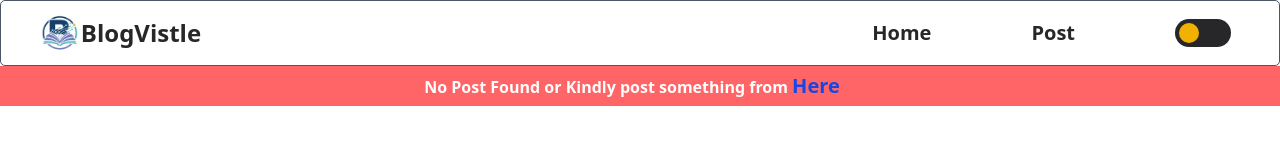
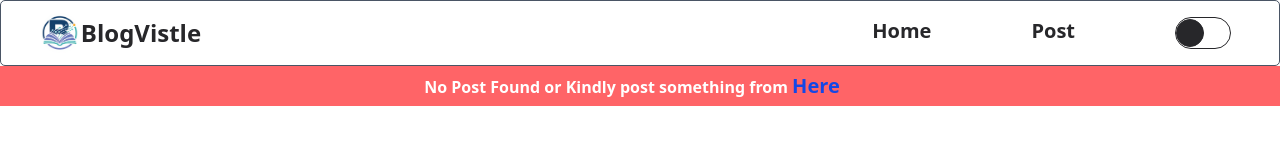
Before and after one commit to codevory/React, a React (Vite) app in the folder Blog-project/: page / in a window 1280 px wide. Shown: the top 160 px of the page. Built offline with nearby package versions, Linux system fonts and the light colour scheme.

Commit message:
added a reusable theme switcher toggle button

```diff
--- a/Blog-project/src/App.jsx
+++ b/Blog-project/src/App.jsx
@@ -1,4 +1,4 @@
-import { useState } from 'react'
+import { useState , useEffect} from 'react'
 import './index.css'
 import Home from './pages/Home'
 import CreatePost from '../src/components/PostComponents/CreatePost.jsx'
@@ -7,11 +7,10 @@ import PagenotFound from './pages/PagenotFound'
 import Navbar from '../src/components/BodyComponents/Navbar.jsx'
 import Singleblog from '../src/components/PostComponents/SingleBlogView.jsx'
 import EditPost from '../src/components/PostComponents/Editpost.jsx'
-import Footer from './components/BodyComponents/Footer.jsx'
 
 function App() {
 
-  return <div className='w-full min-h-screen overflow-hidden bg-white text-zinc-800 dark:bg-zinc-900 dark:text-white'>
+return <div className='w-full min-h-screen overflow-hidden '>
        <Navbar />
        <Routes>
         <Route path='/' element={<Home />} />
--- a/Blog-project/src/components/BodyComponents/Navbar.jsx
+++ b/Blog-project/src/components/BodyComponents/Navbar.jsx
@@ -1,12 +1,15 @@
-import { useState } from 'react'
+import { useState,useContext } from 'react'
 import Logo from '/logoVistle.png'
 import '../../index.css'
 import { NavLink } from 'react-router-dom';
-import ToggleButton from '../Buttons/ToggleButton';
+import ToggleThemeBtn from '../Theme/ThemeSwitch';
+import { useTheme } from '../Theme/ThemeContext'
+
 const Navbar = () => {
+    const { isDark , themeToggle } = useTheme();
 
   return (
-    <div className=' border w-screen border-gray-600 rounded-[5px] px-2 sm:px-6 md:px-10 py-3 flex justify-between items-center'>
+    <div className=' border w-full border-gray-600 rounded-[5px] mr-2 px-2 sm:px-6 md:px-10 py-3 flex justify-between items-center'>
       <div className='flex gap-0.5 justify-center items-center'>
       <img src={Logo} alt='logo' className='h-10 w-full object-cover rounded-full' />
       <h1 className='text-xl md:text-2xl font-bold'>BlogVistle</h1>
@@ -14,7 +17,7 @@ const Navbar = () => {
       <div className='text-xl font-semibold flex justify-between gap-4 md:gap-20 sm:gap-15 lg:gap-25 mr-2'>
       <NavLink to='/' end>Home</NavLink>
       <NavLink to='/post'>Post</NavLink>
-     <ToggleButton />
+     <ToggleThemeBtn onChange={themeToggle} checked={isDark} ariaLabel={`Switch to ${isDark ? 'dark' : 'light'} mode`} />
       </div>
     </div>
   )
--- a/Blog-project/src/components/Buttons/ToggleButton.jsx
+++ /dev/null
@@ -1,32 +0,0 @@
-import { useState, useEffect } from 'react'
-import '../../index.css'
-
-const ToggleButton = () => {
-    const [dark,setDark] = useState(
-        localStorage.getItem("theme") === "dark"
-    )
-    useEffect(() => {
-        if(dark){
-            document.documentElement.classList.add("dark")
-            localStorage.setItem("theme","dark")
-        }
-        else{
-            document.documentElement.classList.remove("dark")
-            localStorage.setItem("theme","light")
-        }
-    },[dark])
-    return (
-    <button onClick={() => setDark(!dark)}
-    className={`relative w-14 h-7 rounded-full transition-colors duration-300 cursor-pointer
-        ${dark ? 'bg-white' :'bg-zinc-800' }`}
-    >
-        <span className={ `absolute w-5 h-5 rounded-full top-1 left-1 transition-all duration-300 ease-[cubic-bezier(0.68,-0.55,1.22,1.55)]
-        ${dark ? 'translate-x-7 bg-zinc-800 rotate-180' : 'bg-yellow-500'}
-        active:scale-95`}>
-        </span>
-
-    </button>
-    )
-}
-
-export default ToggleButton
--- a/Blog-project/src/components/FilterComponents/Categorysorting.jsx
+++ b/Blog-project/src/components/FilterComponents/Categorysorting.jsx
@@ -4,8 +4,10 @@ const Categorysorting = ({ onSort }) => {
 
  return (
     <div>
-     <select className='md:max-w-2/3 w-full h-10 px-2 py-1 rounded border-2 dark:bg-zinc-900 overflow-hidden ' onChange={(e) => {onSort(e.target.value)}}>
-        <option >Select</option>
+     <select className='md:max-w-2/3 w-full h-10 px-2 py-1 rounded border-2 overflow-hidden ' onChange={(e) => {
+      if(e.target.value == 'null' ) return 0;
+      onSort(e.target.value)}}>
+        <option value={'null'}>Select</option>
         <option value={"Guidance"}>Guidance</option>
         <option value={"Education"}>Education</option>
         <option value={"Language"}>Language</option>
--- a/Blog-project/src/components/FilterComponents/Search.jsx
+++ b/Blog-project/src/components/FilterComponents/Search.jsx
@@ -3,9 +3,10 @@ import searchicon from '/searchicon.png'
 
 const Search = ({onSearch}) => {
   return (
-    <div className='w-full h-12 py-1 flex lg:justify-center items-center gap-2 md:gap-0 rounded-[7px] relative border-2 dark:bg-zinc-900'>
+    <div className='w-full h-12 py-1 flex lg:justify-center items-center gap-2 md:gap-0 rounded-[7px] relative border-2 '>
       <img className='absolute left-1 top-2.5 md:top-1.5 size-6 md:size-8 rounded' src={searchicon} style={{color:'red'}} typeof='png/img' alt='search-icon' />
-      <input onChange={(e) => onSearch(e.target.value)} type='text' name='search' placeholder='Type to search..' className='text-[14px] md:text-xl absolute right-1 md:left-11 outline-0 top-0 w-[80%] h-full px-1 lg:px-0 rounded '/>
+      <input onChange={(e) => onSearch(e.target.value)} type='text' name='search' placeholder='Type to search..'
+       className='text-[14px] md:text-xl absolute right-1 md:left-11 outline-0 top-0 w-[80%] h-full px-1 lg:px-0 rounded '/>
     </div>
   )
 }
--- a/Blog-project/src/components/FilterComponents/Sortpost.jsx
+++ b/Blog-project/src/components/FilterComponents/Sortpost.jsx
@@ -2,10 +2,10 @@ const Sortpost = ({ onSort }) => {
 
   return (
        <div className=''>
-      <select id="sort-options" className='md:max-w-2/3 w-full h-10 px-2 py-1 rounded border-2 dark:bg-zinc-900 ' defaultValue="newest" onChange={(e) => onSort(e.target.value)
+      <select id="sort-options" className='md:max-w-2/3 w-full h-10 px-2 py-1 rounded border-2  ' defaultValue="newest" onChange={(e) => onSort(e.target.value)
       }>
-        <option value="newest">newest</option>
-        <option value="oldest">oldest</option>
+        <option value="newest">Newest</option>
+        <option value="oldest">Oldest</option>
       </select>
     </div>
   )
--- /dev/null
+++ b/Blog-project/src/components/Theme/ThemeContext.jsx
@@ -0,0 +1,33 @@
+import {useState , useContext , createContext , useEffect } from 'react'
+
+const themeContext = createContext()
+
+const ThemeProvider = ({children}) => {
+    const [isDark , setisDark] = useState(() => {
+        return localStorage.getItem("theme") === "dark"
+    })
+
+    //save to body & localstorage
+    useEffect(() => {
+        document.body.className = isDark ? "dark" : "light";
+        localStorage.setItem("theme",isDark ? "dark" : "light")
+    },[isDark])
+
+    //theme toggle function
+    function themeToggle(){
+        setisDark(prev => !prev)
+    }
+
+    //return main function component
+  return (
+    <div>
+      <themeContext.Provider value={{isDark , themeToggle}}>
+        {children}
+      </themeContext.Provider>
+    </div>
+  )
+}
+
+export default ThemeProvider
+
+export const useTheme = () => useContext(themeContext)
--- /dev/null
+++ b/Blog-project/src/components/Theme/ThemeSwitch.jsx
@@ -0,0 +1,15 @@
+
+const ToggleThemeBtn = ({ariaLabel,onChange,checked}) => {
+
+  return (
+    <button type="button" aria-label={ariaLabel} onClick={onChange}
+    className={`relative overflow-hidden border w-14 h-8 rounded-full flex items-center px-1 transition-colors duration-300
+    ${checked ? "bg-zinc-800":"bg-white"}`}>
+        <div type="div" className={`absolute left-0  w-7 h-7 cursor-pointer rounded-full transition-transform duration-300 border
+          ${checked ? "translate-x-full bg-yellow-300" : "bg-zinc-800"} active:scale-95`} >
+        </div>
+    </button>
+  )
+}
+
+export default ToggleThemeBtn
--- a/Blog-project/src/index.css
+++ b/Blog-project/src/index.css
@@ -1,11 +1,29 @@
 @import "tailwindcss";
 
-@variant dark (&:where(.dark, .dark *));
+ /* @variant dark (&:where(.dark, .dark *));
 
 html {
   transition: background-color 0.4s ease, color 0.4s ease;
 }
-
 html.dark {
   color-scheme: dark;
-}
+}  */
+  body{
+    width:100%;
+  }
+  .container{
+    max-width: 1280px;
+    height: full;
+    margin:0 auto;
+    padding:0 1rem;
+    box-sizing: border-box;
+  }
+ body.dark,option{
+    background-color: #27272a !important;
+    color:white !important;
+  }
+
+body.light,option{
+    background-color: white !important;
+    color:#27272a !important;
+  }
--- a/Blog-project/src/main.jsx
+++ b/Blog-project/src/main.jsx
@@ -3,9 +3,12 @@ import { createRoot } from 'react-dom/client'
 import './index.css'
 import App from './App.jsx'
 import { BrowserRouter } from 'react-router-dom'
+import ThemeContext from './components/Theme/ThemeContext.jsx'
 
 createRoot(document.getElementById('root')).render(
+  <ThemeContext>
   <BrowserRouter>
   <App />
   </BrowserRouter>
+  </ThemeContext>
 )
```
Also changed, not shown: Blog-project/src/toggle.css (deleted, +0 -39 lines).
